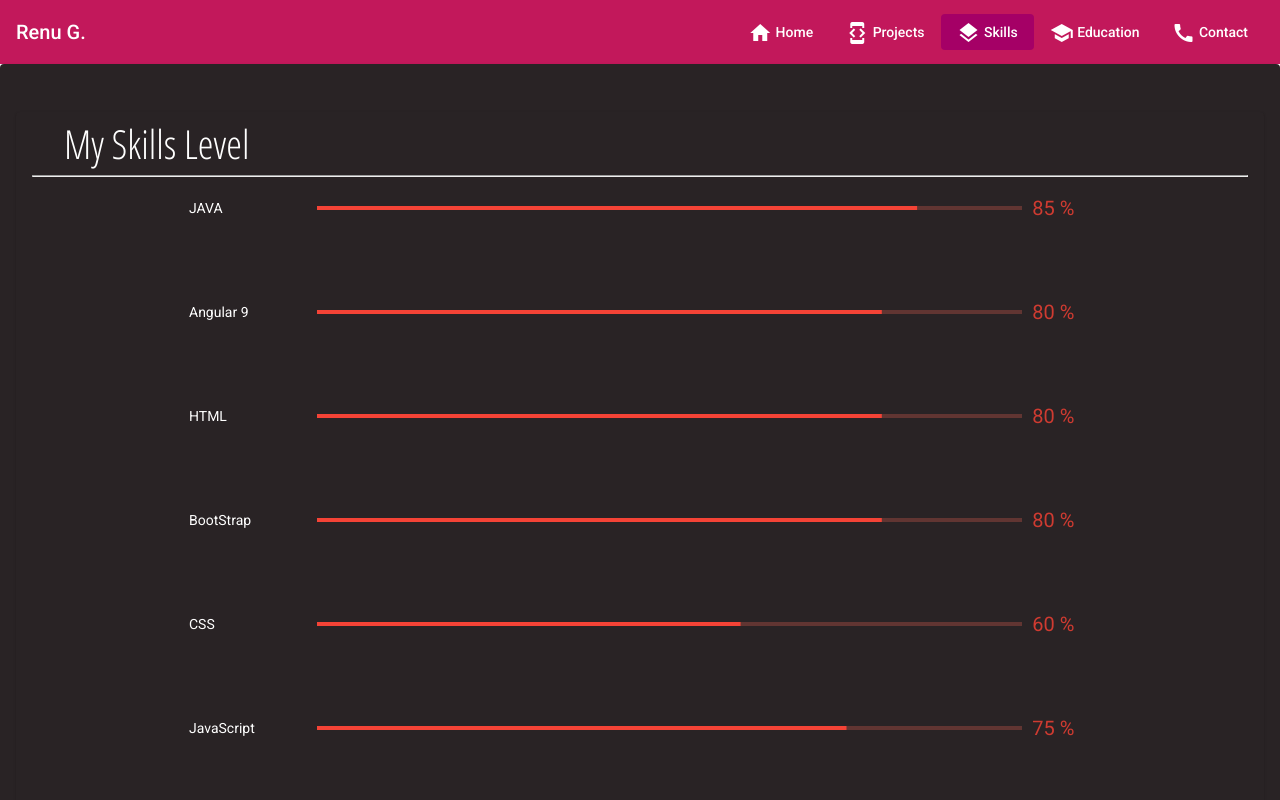
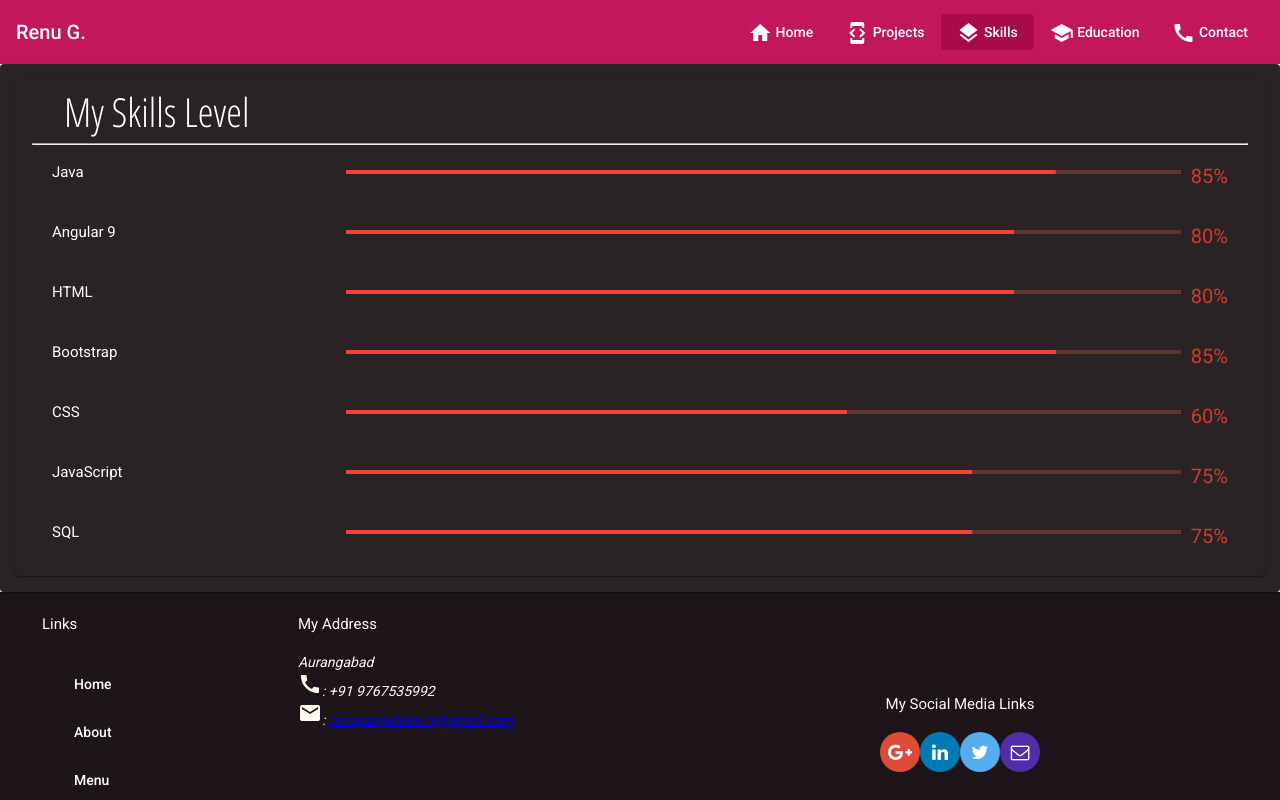
Before and after one commit to Renu-code/Personal_Portfolio, an Angular app: page /skills in a window 1280 px wide. Shown: the top 800 px of the page. Built offline with nearby package versions, Linux system fonts and the light colour scheme; a web font is replaced by a local one.

Commit message:
Ready to deploy

```diff
--- a/src/app/about/about.component.html
+++ b/src/app/about/about.component.html
@@ -17,7 +17,7 @@ fxLayoutGap="10px">
   <hr>
   <mat-card-content class="content">
     I am a Third Year student pursuing engineering from Government College Of Engineering,Aurangabad with the specialization in Computer Science and Engineering.
-    A self motivated and dedicated person. I am quick and passionate learner with a good problem solving skills and programming skills. Always eager to learn new things.
+    A self motivated and dedicated person. I am a quick and passionate learner with a good problem solving skills and programming skills. Always eager to learn new things.
    Highly Skilled in Java , C++, and Frontend technologies like Angular 9, Bootstrap, JavaScript and also have have knowledge in SQL. Done few projects and also this portfolio work with the help of above mentioned technologies.
       </mat-card-content>
   </mat-card>
--- a/src/app/app.module.ts
+++ b/src/app/app.module.ts
@@ -21,6 +21,8 @@ import {MatStepperModule} from '@angular/material/stepper';
 import {MatFormFieldModule} from '@angular/material/form-field';
 import {MatInputModule} from '@angular/material/input';
 import {MatCheckboxModule} from '@angular/material/checkbox';
+import {MatDividerModule} from '@angular/material/divider';
+import {MatMenuModule} from '@angular/material/menu';
 
 
 import { HeaderComponent } from './header/header.component';
@@ -72,6 +74,8 @@ import 'hammerjs';
     MatFormFieldModule,
     MatInputModule,
     MatCheckboxModule,
+    MatMenuModule,
+    MatDividerModule,
 
     MatRippleModule,
     MatStepperModule,
--- a/src/app/contact/contact.component.html
+++ b/src/app/contact/contact.component.html
@@ -22,7 +22,7 @@
         </p>
         <p>
             <mat-form-field>
-                <mat-label>Any Feedback</mat-label>
+                <mat-label>Any Feedback or Message</mat-label>
                 <textarea rows="5" matInput placeholder="Any comments to leave"  required>
 
                 </textarea>
--- a/src/app/footer/footer.component.html
+++ b/src/app/footer/footer.component.html
@@ -30,12 +30,14 @@
   <div fxFlex="100" fxFlex.gt-sm="45">
     <div style="text-align:center">
         <h4>My Social Media Links</h4>
-      <a mat-icon-button class="btn-google-plus" href="http://google.com/+"><mat-icon>google</mat-icon></a>
-      <a mat-icon-button class="btn-facebook" href="http://www.facebook.com/profile.php?id="><mat-icon>facebook</mat-icon></a>
-      <a mat-icon-button class="btn-linkedin" href="http://www.linkedin.com/in/"><i class="fa fa-linkedin fa-lg"></i></a>
-      <a mat-icon-button class="btn-twitter" href="http://twitter.com/"><i class="fa fa-twitter fa-lg"></i></a>
-      <a mat-icon-button class="btn-youtube" href="http://youtube.com/"><i class="fa fa-youtube fa-lg"></i></a>
-      <a mat-icon-button class="btn-mail" href="mailto:"><mat-icon>email</mat-icon></a>
+        <a mat-icon-button class="btn-google-plus" href="http://google.com/+"><i class="fa fa-google-plus fa-lg"></i></a>
+        <a mat-icon-button class="btn-linkedin" href="https://www.linkedin.com/in/renu-gangele-491367191
+        "><i class="fa fa-linkedin fa-lg"></i></a>
+        <a mat-icon-button class="btn-twitter" href="http://twitter.com/"><i class="fa fa-twitter fa-lg"></i></a>
+        <!--<a mat-icon-button class="btn-youtube" href="http://youtube.com/"><i class="fa fa-youtube fa-lg"></i></a>
+        -->
+        <a mat-icon-button class="btn-mail" href="mailto:"><i class="fa fa-envelope-o fa-lg"></i></a>
+
     </div>
   </div>
   <div>
--- a/src/app/header/header.component.html
+++ b/src/app/header/header.component.html
@@ -1,23 +1,45 @@
-<div>
-  <mat-toolbar color="primary">
+
+  <mat-toolbar fxLayout="row" color="primary">
     <span><!--<img class="round" src="/assets/images/logo2.png" height="30" width="41"> -->Renu G.</span>
     <span class="flex-spacer"></span>
-    <a mat-button routerLink="/home" routerLinkActive="active" >
+    <a mat-button routerLink="/home" routerLinkActive="active" fxHide.xs>
       <mat-icon>home</mat-icon> Home
     </a>
-    <a mat-button routerLink="/projects" routerLinkActive="active">
+    <a mat-button routerLink="/projects" routerLinkActive="active" fxHide.xs>
       <mat-icon>developer_mode</mat-icon> Projects
     </a>
-    <a mat-button routerLink="/skills" routerLinkActive="active">
+    <a mat-button routerLink="/skills" routerLinkActive="active" fxHide.xs>
       <mat-icon>layers</mat-icon> Skills</a>
 
-    <a mat-button routerLink="/education" routerLinkActive="active">
+    <a mat-button routerLink="/education" routerLinkActive="active" fxHide.xs>
       <mat-icon>school</mat-icon> Education
     </a>
-    <a mat-button (click)="openContactForm()" >
+    <a mat-button (click)="openContactForm()" fxHide.xs >
       <mat-icon>call</mat-icon> Contact
     </a>
+    <button mat-icon-button [matMenuTriggerFor]="dropMenu" fxHide fxShow.xs>
+      <mat-icon>more_vert</mat-icon>
+  </button>
+  <mat-menu #dropMenu="matMenu" fxShow.xs>
+    <button mat-menu-item routerLink="/home" routerLinkActive="active" fxShow.xs fxHide>
+      <mat-icon>home</mat-icon> Home
+    </button>
+    <mat-divider></mat-divider>
+    <button mat-menu-item routerLink="/projects" routerLinkActive="active" fxShow.xs fxHide>
+      <mat-icon>developer_mode</mat-icon> Projects
+    </button>
+    <mat-divider></mat-divider>
+    <button mat-menu-item routerLink="/skills" routerLinkActive="active" fxShow.xs fxHide>
+      <mat-icon>layers</mat-icon> Skills</button>
+      <mat-divider></mat-divider>
+    <button mat-menu-item routerLink="/education" routerLinkActive="active" fxShow.xs fxHide >
+      <mat-icon>school</mat-icon> Education
+    </button>
+    <mat-divider></mat-divider>
+    <button mat-menu-item (click)="openContactForm()" fxShow.xs >
+      <mat-icon>call</mat-icon> Contact
+    </button>
+    <mat-divider></mat-divider>
+
+  </mat-menu>
   </mat-toolbar>
-
-
-</div>
--- a/src/app/header/header.component.scss
+++ b/src/app/header/header.component.scss
@@ -9,7 +9,7 @@
     padding: $pad-up-down $pad-left-right;
 }
 
-$background-moredark: #a50066;
+$background-moredark: #a80b47;
 
 .active {
     background: $background-moredark;
--- a/src/app/home/home.component.scss
+++ b/src/app/home/home.component.scss
@@ -21,7 +21,7 @@
 {
     font-family: 'Open Sans Condensed', sans-serif;
     font-size: 60px;
-    text-align: center;
+    margin-left: 20%;
 }
 
 .par
@@ -35,7 +35,7 @@ h2{
     font-size: 50px;
 
     text-align: center;
-    margin-left: 30%;
+    margin-left: 10%;
     margin-top: 5%;
     width: 0ch;
     overflow: hidden;
--- a/src/app/skills/skills.component.html
+++ b/src/app/skills/skills.component.html
@@ -1,244 +1,178 @@
 <mat-card class="skills">
-    <br>
-    <!--<div class="container"
-  fxLayout="row"
-  fxLayout.sm="column"
-  fxLayout.xs="column"
-  fxLayoutAlign.xs="start center"
-  fxLayoutAlign.sm="start center"
-  fxLayoutAlign.gt-sm="center center"
-  fxLayoutGap="10px">
-  <div fxFlex fxFlex.gt-sm="80%">
-  -->
     <mat-card class="skills1" [@expand]>
         <mat-card-header class="heading">
             My Skills Level
         </mat-card-header>
         <hr>
-
-    <mat-card-content [@expand] >
-        <div class="container"
+        <mat-card-content>
+            <div class="container  "
             fxLayout="row"
-        fxLayout.sm="column"
-        fxLayout.xs="column"
-        fxLayoutAlign.sm="start start"
-        fxLayoutAlign.xs="start start"
-        fxLayoutAlign.gt-sm="center center"
-        fxLayoutGap="10px">
-
-        <div class="name" fxFlex fxFlex.gt-sm="10%">
-
-              JAVA
+            fxLayoutGap="10px"
+            fxLayoutAlign="start center"
+            >
+            <div fxFlex="100" >
+                <div fxLayout="row">
+                  <div fxFlex="25" >
+                    <h4>Java</h4>
 
                   </div>
-
-        <div fxFlex fxFlex.gt-sm="60%">
-
-
-            <mat-progress-bar color="warn" mode="determinate" value="85"></mat-progress-bar>
-
+                  <div fxFlex="75">
+                   <mat-progress-bar class="mar" color="warn" mode="determinate" value="85"></mat-progress-bar>
 
                   </div>
-        <div fxFlex fxFlex.gt-sm="5%">
-            <div class="percent">
-                85 %
+                  <span class="percent">85%</span>
+
                 </div>
             </div>
 
 
 
-    </div>
-    <br>
-    <div class="container"
-        fxLayout="row"
-        fxLayout.sm="column"
-        fxLayout.xs="column"
-        fxLayoutAlign.sm="start start"
-        fxLayoutAlign.xs="start start"
-        fxLayoutAlign.gt-sm="center center"
-        fxLayoutGap="10px">
-
-        <div fxFlex fxFlex.gt-sm="10%">
-
-              Angular 9
 
         </div>
-
-        <div fxFlex fxFlex.gt-sm="60%">
-
-
-            <mat-progress-bar color="warn" mode="determinate" value="80"></mat-progress-bar>
-
+        <div class="container "
+            fxLayout="row"
+            fxLayoutGap="10px"
+            fxLayoutAlign="start start"
+            >
+            <div fxFlex="100" >
+                <div fxLayout="row">
+                  <div fxFlex="25"  >
+                    <h4>Angular 9</h4>
 
                   </div>
-        <div fxFlex fxFlex.gt-sm="5%">
-            <div class="percent">
-                80 %
+                  <div fxFlex="75">
+                   <mat-progress-bar class="mar" color="warn" mode="determinate" value="80"></mat-progress-bar>
+
+                  </div>
+                  <span class="percent">80%</span>
+
                 </div>
             </div>
 
 
 
-    </div>
-    <br>
-    <div class="container"
-        fxLayout="row"
-        fxLayout.sm="column"
-        fxLayout.xs="column"
-        fxLayoutAlign.sm="start start"
-        fxLayoutAlign.xs="start start"
-        fxLayoutAlign.gt-sm="center center"
-        fxLayoutGap="10px">
-
-        <div fxFlex fxFlex.gt-sm="10%">
-
-              HTML
 
         </div>
-
-        <div fxFlex fxFlex.gt-sm="60%">
-
-
-            <mat-progress-bar color="warn" mode="determinate" value="80"></mat-progress-bar>
-
+        <div class="container "
+            fxLayout="row"
+            fxLayoutGap="10px"
+            fxLayoutAlign="start start"
+            >
+            <div fxFlex="100" >
+                <div fxLayout="row">
+                  <div fxFlex="25"  >
+                    <h4>HTML</h4>
 
                   </div>
-        <div fxFlex fxFlex.gt-sm="5%">
-            <div class="percent">
-                80 %
+                  <div fxFlex="75">
+                   <mat-progress-bar class="mar" color="warn" mode="determinate" value="80"></mat-progress-bar>
+
+                  </div>
+                  <span class="percent">80%</span>
+
                 </div>
             </div>
 
 
 
-    </div>
-    <br>
-    <div class="container"
-        fxLayout="row"
-        fxLayout.sm="column"
-        fxLayout.xs="column"
-        fxLayoutAlign.sm="start start"
-        fxLayoutAlign.xs="start start"
-        fxLayoutAlign.gt-sm="center center"
-        fxLayoutGap="10px">
-
-        <div fxFlex fxFlex.gt-sm="10%">
-
-              BootStrap
 
         </div>
-
-        <div fxFlex fxFlex.gt-sm="60%">
-
-
-            <mat-progress-bar color="warn" mode="determinate" value="80"></mat-progress-bar>
-
+        <div class="container "
+            fxLayout="row"
+            fxLayoutGap="10px"
+            fxLayoutAlign="start start"
+            >
+            <div fxFlex="100" >
+                <div fxLayout="row">
+                  <div fxFlex="25"  >
+                    <h4>Bootstrap</h4>
 
                   </div>
-        <div fxFlex fxFlex.gt-sm="5%">
-            <div class="percent">
-                80 %
+                  <div fxFlex="75">
+                   <mat-progress-bar class="mar" color="warn" mode="determinate" value="85"></mat-progress-bar>
+
+                  </div>
+                  <span class="percent">85%</span>
+
                 </div>
             </div>
 
 
 
-    </div>
-    <br>
-    <div class="container"
-        fxLayout="row"
-        fxLayout.sm="column"
-        fxLayout.xs="column"
-        fxLayoutAlign.sm="start start"
-        fxLayoutAlign.xs="start start"
-        fxLayoutAlign.gt-sm="center center"
-        fxLayoutGap="10px">
-
-        <div fxFlex fxFlex.gt-sm="10%">
-
-             CSS
 
         </div>
-
-        <div fxFlex fxFlex.gt-sm="60%">
-
-
-            <mat-progress-bar color="warn" mode="determinate" value="60"></mat-progress-bar>
-
+        <div class="container "
+            fxLayout="row"
+            fxLayoutGap="10px"
+            fxLayoutAlign="start start"
+            >
+            <div fxFlex="100" >
+                <div fxLayout="row">
+                  <div fxFlex="25"  >
+                    <h4>CSS</h4>
 
                   </div>
-        <div fxFlex fxFlex.gt-sm="5%">
-            <div class="percent">
-                60 %
+                  <div fxFlex="75">
+                   <mat-progress-bar class="mar" color="warn" mode="determinate" value="60"></mat-progress-bar>
+
+                  </div>
+                  <span class="percent">60%</span>
+
                 </div>
             </div>
 
 
 
-    </div>
-    <br>
-    <div class="container"
-        fxLayout="row"
-        fxLayout.sm="column"
-        fxLayout.xs="column"
-        fxLayoutAlign.sm="start start"
-        fxLayoutAlign.xs="start start"
-        fxLayoutAlign.gt-sm="center center"
-        fxLayoutGap="10px">
-
-        <div fxFlex fxFlex.gt-sm="10%">
-
-              JavaScript
 
         </div>
-
-        <div fxFlex fxFlex.gt-sm="60%">
-
-
-            <mat-progress-bar color="warn" mode="determinate" value="75"></mat-progress-bar>
-
+        <div class="container "
+            fxLayout="row"
+            fxLayoutGap="10px"
+            fxLayoutAlign="start start"
+            >
+            <div fxFlex="100" >
+                <div fxLayout="row">
+                  <div fxFlex="25"  >
+                    <h4>JavaScript</h4>
 
                   </div>
-        <div fxFlex fxFlex.gt-sm="5%">
-            <div class="percent">
-                75 %
+                  <div fxFlex="75">
+                   <mat-progress-bar class="mar" color="warn" mode="determinate" value="75"></mat-progress-bar>
+
+                  </div>
+                  <span class="percent">75%</span>
+
                 </div>
             </div>
 
 
 
-    </div>
-    <br>
-    <div class="container"
-        fxLayout="row"
-        fxLayout.sm="column"
-        fxLayout.xs="column"
-        fxLayoutAlign.sm="start start"
-        fxLayoutAlign.xs="start start"
-        fxLayoutAlign.gt-sm="center center"
-        fxLayoutGap="10px">
-
-        <div fxFlex fxFlex.gt-sm="10%">
-
-              SQL
 
         </div>
+        <div class="container "
+            fxLayout="row"
+            fxLayoutGap="10px"
+            fxLayoutAlign="start start"
+            >
+            <div fxFlex="100" >
+                <div fxLayout="row">
+                  <div fxFlex="25"  >
+                    <h4>SQL</h4>
 
-        <div fxFlex fxFlex.gt-sm="60%">
+                  </div>
+                  <div fxFlex="75">
+                   <mat-progress-bar class="mar" color="warn" mode="determinate" value="75"></mat-progress-bar>
+
+                  </div>
+                  <span class="percent">75%</span>
+
+                </div>
+            </div>
 
 
-            <mat-progress-bar color="warn" mode="determinate" value="80"></mat-progress-bar>
 
 
         </div>
-        <div fxFlex fxFlex.gt-sm="5%">
-            <div class="percent">
-                80 %
-            </div>
-        </div>
-       </div>
         </mat-card-content>
    </mat-card>
-   <!-- </div>
-    </div>-->
 </mat-card>
--- a/src/app/skills/skills.component.scss
+++ b/src/app/skills/skills.component.scss
@@ -3,11 +3,22 @@
 @import url('https://fonts.googleapis.com/css2?family=PT+Sans+Narrow&display=swap');
 @import url('https://fonts.googleapis.com/css2?family=Great+Vibes&display=swap');
 @import url('https://fonts.googleapis.com/css2?family=Volkhov:wght@700&display=swap');
+$background-pale:#292325;
+
+.skill{
+    background-color: $background-pale;
+    color: floralwhite;
+}
+
+.mar
+{
+    margin-top: 10px;
+}
 .skills
 {
 
    font-size: 30px;
-    background: #292325;
+   background-color: $background-pale;
     line-height: 32px;
 
 }
@@ -19,6 +30,7 @@
 {
     font-size: 20px;
     color: rgb(207, 59, 49);
+    margin-left: 10px;
 }
 .heading
 {
```
Also changed, not shown: src/app/home/home.component.html (+4 -7 lines), src/assets/images/MyPhoto.jpg (added), 1 other file (tests, documents, lock files or other folders). Lines whose indentation alone changed are shown as unchanged.
